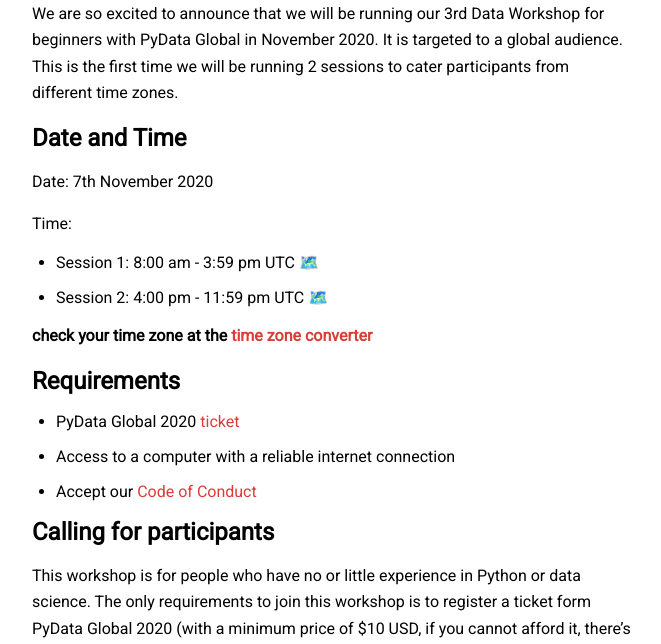
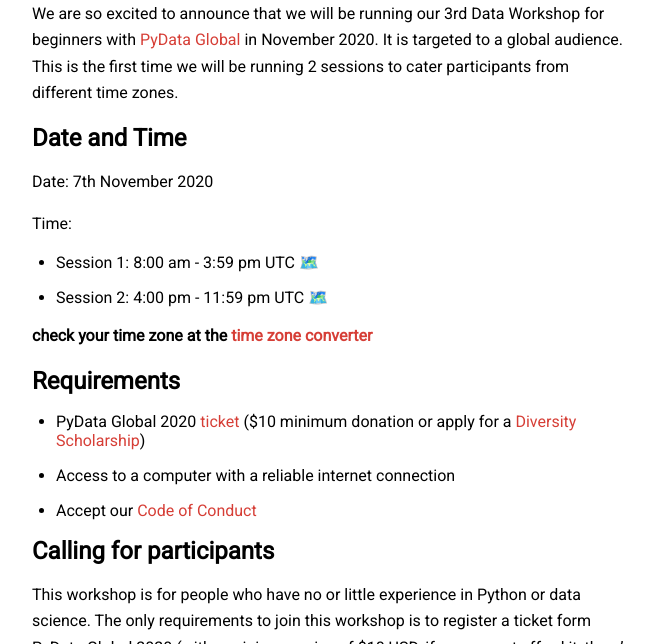
Before and after one commit to HumbleData/HumbleData.github.io, a Jekyll site: the page built from _posts/2020-11-07-pydataglobal2020.md, in a window 1280 px wide and 900 px high, scrolled down 230 px, cut to the strip 256-900 px from the top of the window. Shown: the whole strip, without its empty margins (308-969 px from the left). Built offline with Jekyll 4.4.1, drawn with Linux system fonts in a browser that asks for light colours; nearby versions of some CDN libraries; comment, search, counter and statistics services are not loaded.

Commit message:
[Issue #5] Adding link to scholarship and PyData Gloabl

```diff
--- a/_posts/2020-11-07-pydataglobal2020.md
+++ b/_posts/2020-11-07-pydataglobal2020.md
@@ -7,7 +7,7 @@
 image: /assets/img/cover/pydataglobal.jpg
 ---
 
-We are so excited to announce that we will be running our 3rd Data Workshop for beginners with PyData Global in November 2020. It is targeted to a global audience. This is the first time we will be running 2 sessions to cater participants from different time zones.
+We are so excited to announce that we will be running our 3rd Data Workshop for beginners with [PyData Global](https://global.pydata.org//) in November 2020. It is targeted to a global audience. This is the first time we will be running 2 sessions to cater participants from different time zones.
 
 ## Date and Time
 
@@ -22,7 +22,7 @@
 
 ## Requirements
 
-- PyData Global 2020 [ticket](https://global.pydata.org/pages/tickets.html)
+- PyData Global 2020 [ticket](https://global.pydata.org/pages/tickets.html) ($10 minimum donation or apply for a [Diversity Scholarship](https://forms.gle/gggUk7Z9rxEoRXk18))
 - Access to a computer with a reliable internet connection
 - Accept our [Code of Conduct](https://humbledata.org/pages/coc.html)
 
```
